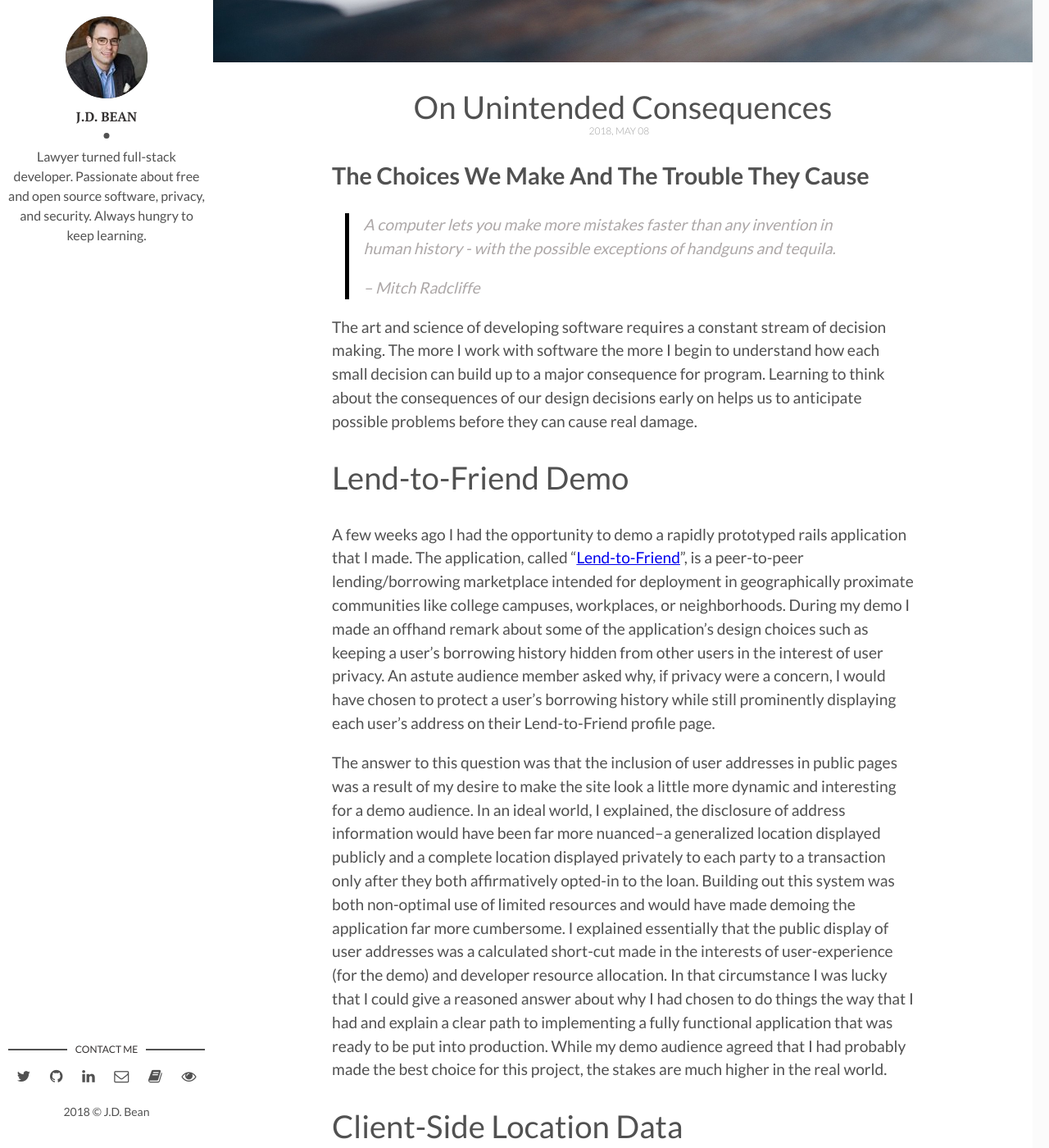
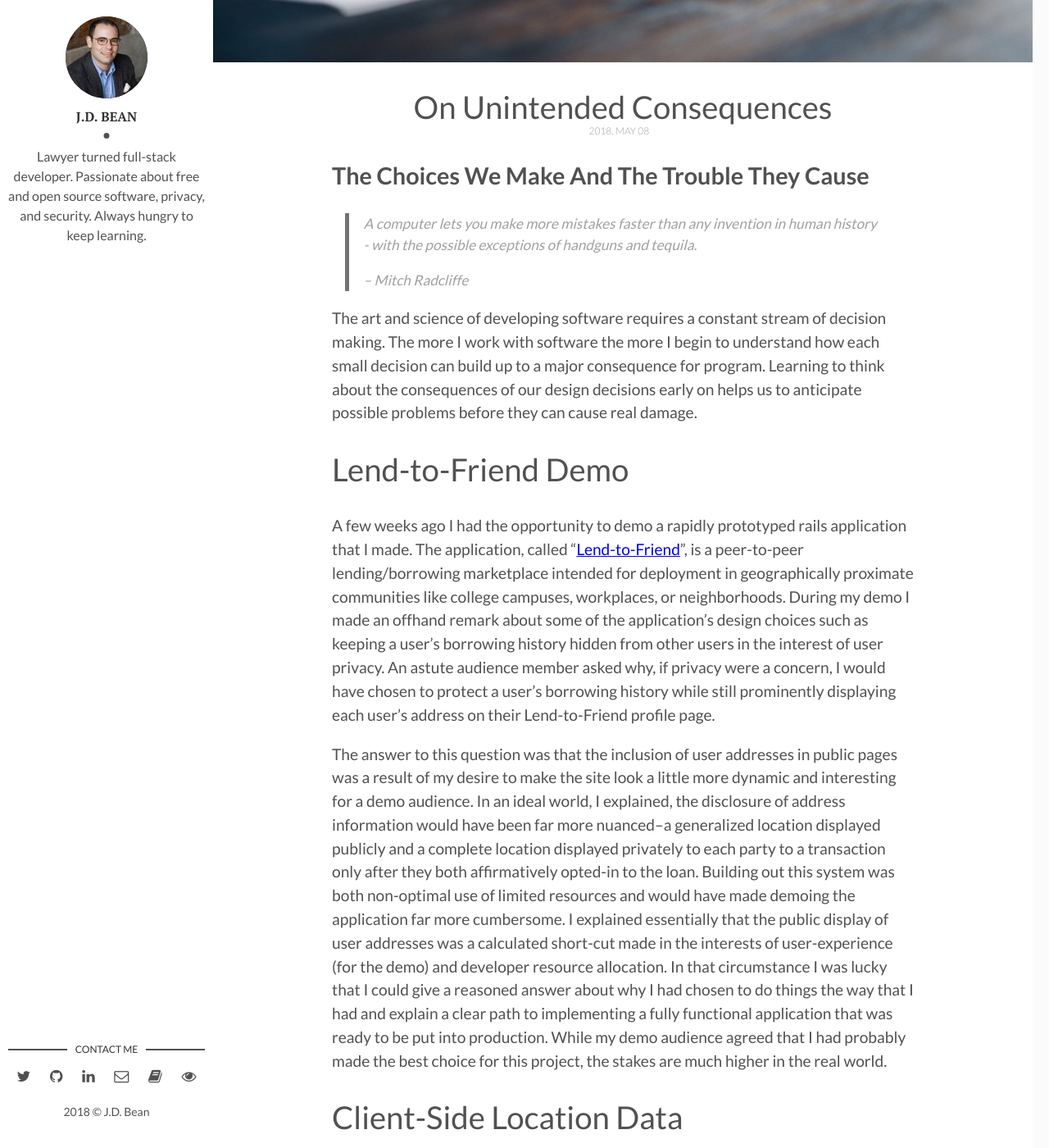
Before and after one commit to jdbean/blog-mirror, a Jekyll site: the page built from _posts/2018-05-08-Unintended-Consequences.md, in a window 1280 px wide and 1400 px high, scrolled down 444 px. Shown: the whole window at 82% size. Built offline with Jekyll 4.4.1, drawn with Linux system fonts in a browser that asks for light colours.

Commit message:
Adding a little bit more contrast to the styling of block quotes

```diff
--- a/assets/css/main.css
+++ b/assets/css/main.css
@@ -805,11 +805,12 @@
 }
 
 blockquote {
-  border-left: 5px solid #000;
+  border-left: 5px solid #737373;
   padding-left: 1.1rem;
   margin-left: 1rem;
   font-style: italic;
-  color: #ada8a8;
+  font-size: 0.9em;
+  color: #a0a0a0;
 }
 
 pre {
--- a/assets/css/scss/_variables.scss
+++ b/assets/css/scss/_variables.scss
@@ -3,5 +3,6 @@
 $lightgray: #fafafa;
 $gray: #ecf0f1;
 $dark-gray: #a0a0a0;
+$darker-gray: #737373;
 $dark-blue: #263959;
 $dark: #333030;
--- a/assets/css/scss/main.scss
+++ b/assets/css/scss/main.scss
@@ -43,11 +43,13 @@
 }
 
 blockquote {
-  border-left: 5px solid #000;
+  // border-left: 5px solid #000;
+  border-left: 5px solid $darker-gray;
   padding-left: 1.1rem;
   margin-left: 1rem;
   font-style: italic;
-  color: #ada8a8;
+  font-size: 0.9em;
+  color: $dark-gray;
 }
 
 pre {
```
